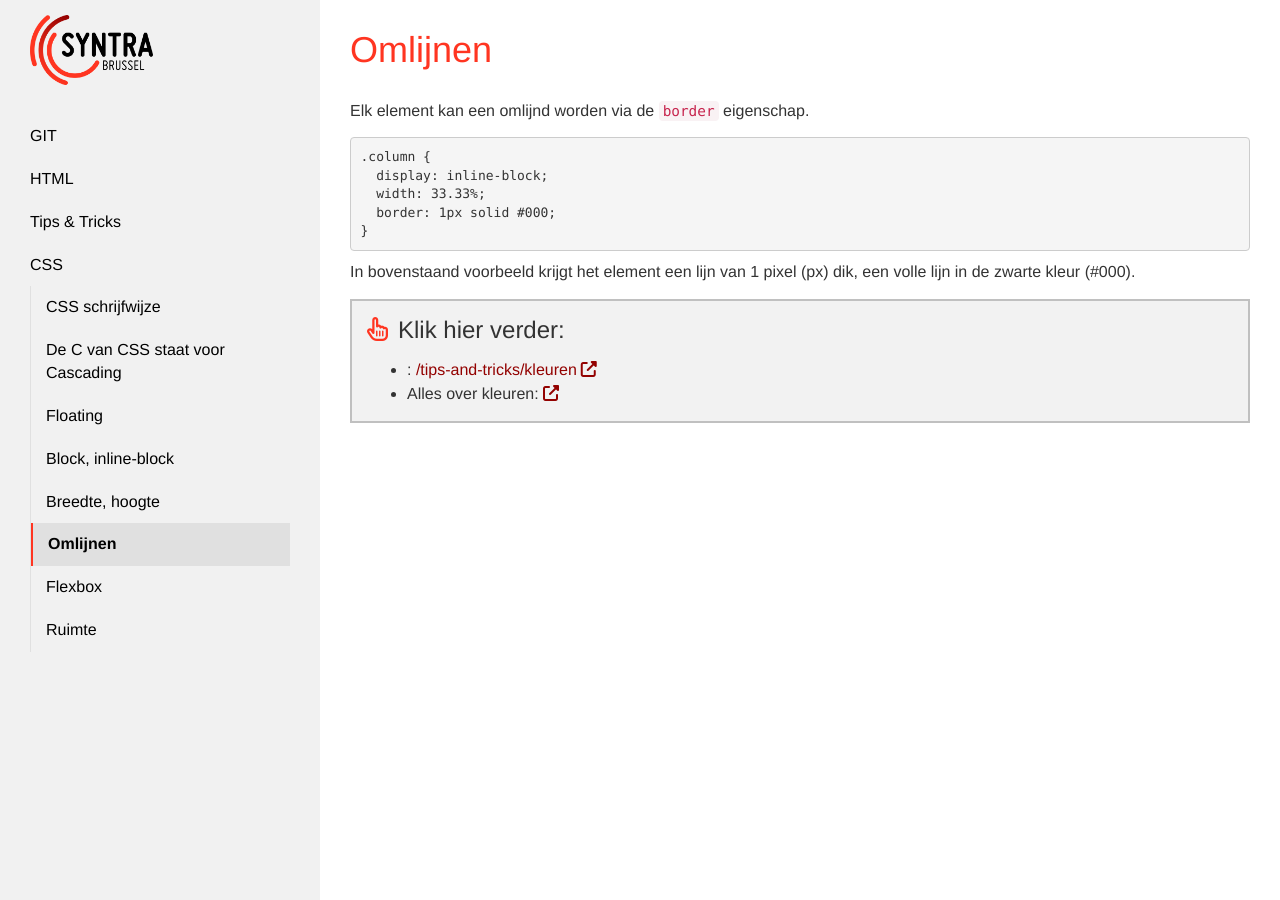
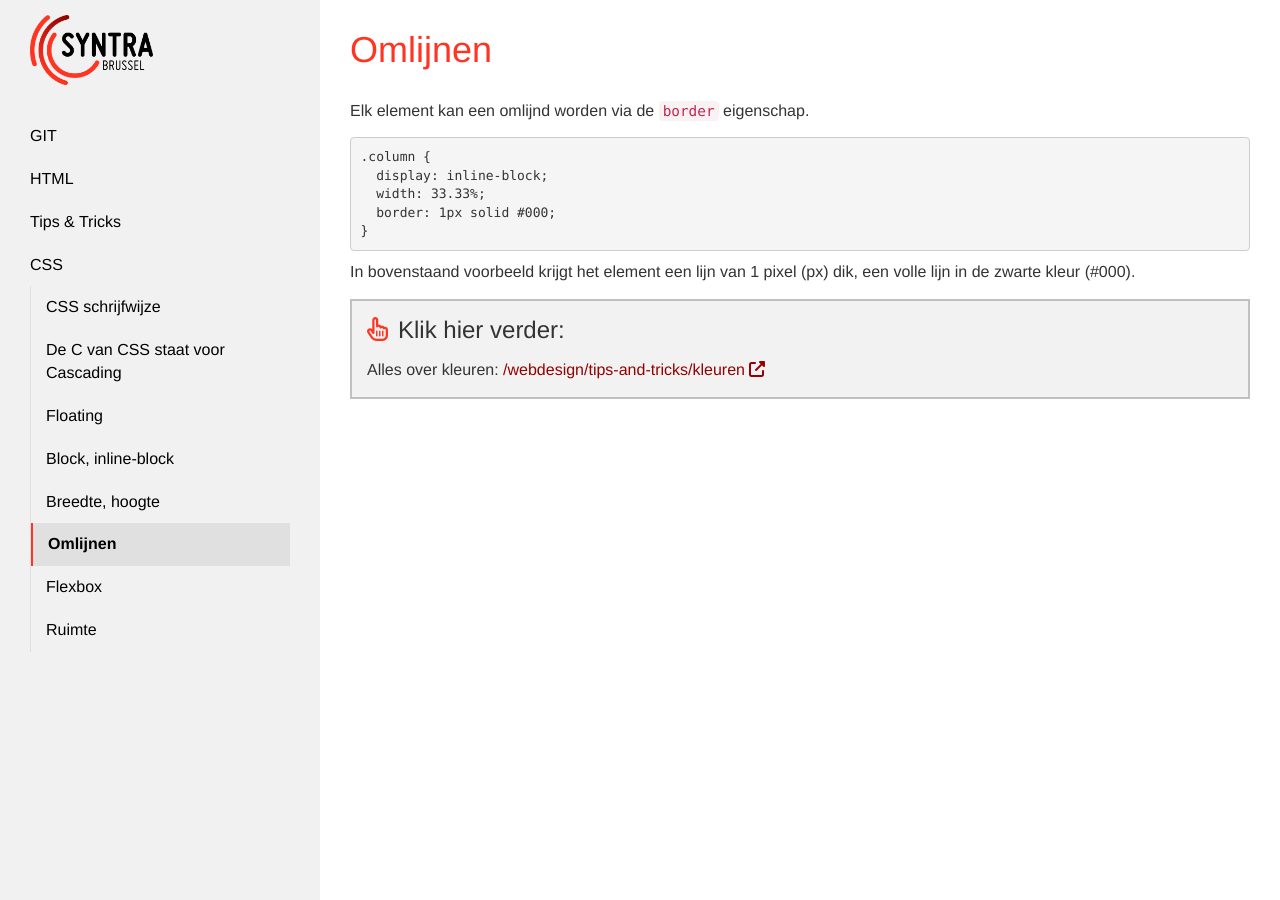
Before and after one commit to Syntra-Brussel/webdesign, a Jekyll site: the page built from css/omlijnen.md, in a window 1280 px wide and 900 px high. Built offline with Jekyll 4.4.1, drawn with Linux system fonts in a browser that asks for light colours; nearby versions of some CDN libraries; a script that is not in the unit is left out.

Commit message:
Update omlijnen.md

```diff
--- a/css/omlijnen.md
+++ b/css/omlijnen.md
@@ -4,8 +4,8 @@
 url: /css/omlijnen
 collection: [css]
 links:
-  - url: /tips-and-tricks/kleuren
-  - label: Alles over kleuren
+  - url: /webdesign/tips-and-tricks/kleuren
+    label: Alles over kleuren
 ---
 <p>Elk element kan een omlijnd worden via de&nbsp;<code>border</code>&nbsp;eigenschap.</p>
 
```
